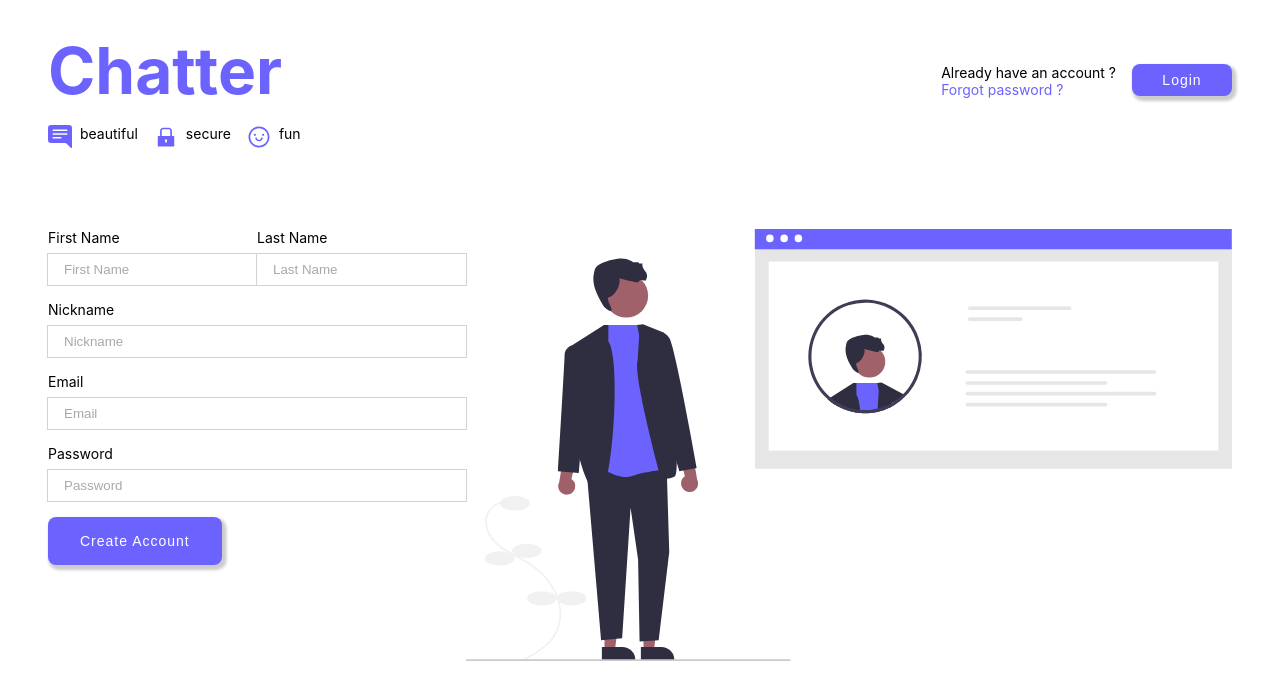
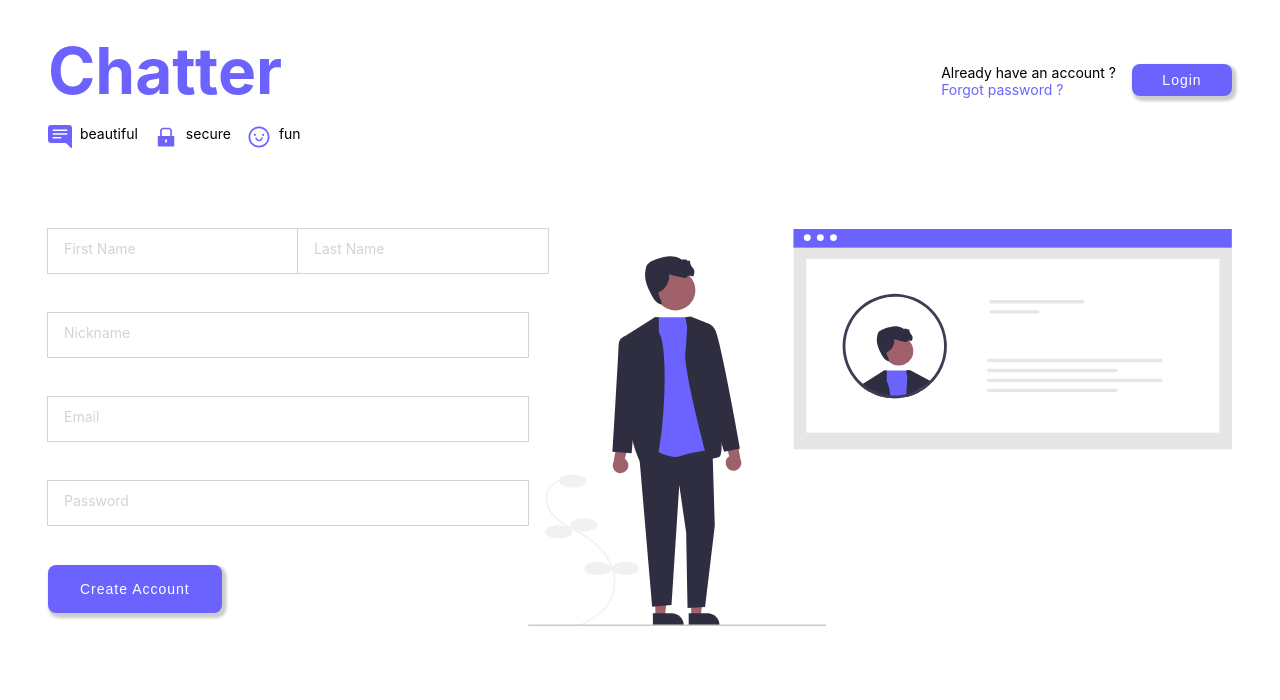
Before and after one commit to stefanghadjiew/chatter, a React (Create React App) app in the folder client/: page / in a window 1280 px wide. Shown: the top 700 px of the page. Built offline with nearby package versions, Linux system fonts and the light colour scheme.

Commit message:
Improve Input component - add two variants (outlined/filled), adjust styles and classes

```diff
--- a/client/src/components/Input/Input.jsx
+++ b/client/src/components/Input/Input.jsx
@@ -1,4 +1,3 @@
-import React from 'react';
 import classes from './styles.module.scss';
 import { InputError } from './InputError/InputError';
 import { assignClasses } from 'utils';
@@ -6,45 +5,77 @@ import { assignClasses } from 'utils';
 export const Input = ({
     value,
     label,
+    placeholder,
     onChange,
     type = 'text',
+    variant,
     error,
     success,
     removeValidation,
     removeLabel = false,
     componentClasses,
     componentInputClasses,
-    removeHoverEffect = false,
+    removeBorder,
+    removeOutline,
 }) => {
+    //create logic for removing focus-within
+
+    const INPUT_TYPES = ['filled', 'outlined'];
+
+    const assignVariant = INPUT_TYPES.includes(variant)
+        ? classes[`input-wrapper--${variant}`]
+        : classes[`input-wrapper--${INPUT_TYPES[0]}`];
+
+    const assignErrorClasses =
+        !removeValidation && error
+            ? classes[
+                  `input-wrapper--${
+                      variant ? variant : INPUT_TYPES[0]
+                  }--error`
+              ]
+            : '';
+
+    const assignSuccessClasses =
+        !removeValidation && success
+            ? classes[
+                  `input-wrapper--${
+                      variant ? variant : INPUT_TYPES[0]
+                  }--success`
+              ]
+            : '';
+
+    const assignRemoveBorder = removeBorder
+        ? classes['input-wrapper--outlined--remove-border']
+        : '';
+    const assignRemoveOutline = removeOutline
+        ? classes['input-wrapper--filled--remove-outline']
+        : '';
+
     return (
         <div
             className={[
+                assignVariant,
                 classes['input-wrapper'],
+                assignErrorClasses,
+                assignSuccessClasses,
+                assignRemoveBorder,
+                assignRemoveOutline,
                 assignClasses(componentClasses),
             ].join(' ')}
         >
-            {!removeLabel && (
-                <label className={classes['label']} htmlFor="name">
-                    {label}
-                </label>
-            )}
             <input
-                placeholder={label || 'Type in here...'}
-                className={[
-                    !removeValidation && error && classes['input--error'],
-                    !removeValidation &&
-                        success &&
-                        classes['input--success'],
-                    classes['input'],
-                    !removeHoverEffect && classes['input--hover'],
-                    assignClasses(componentInputClasses),
-                ].join(' ')}
+                placeholder={removeLabel ? placeholder : ''}
+                className={[assignClasses(componentInputClasses)].join(
+                    ' '
+                )}
                 value={value}
                 onChange={onChange}
                 name="name"
                 type={type}
                 autoComplete="off"
             />
+
+            {!removeLabel && <label htmlFor="name">{label}</label>}
             <InputError
                 error={error}
                 success={success}
--- a/client/src/components/Input/InputError/styles.module.scss
+++ b/client/src/components/Input/InputError/styles.module.scss
@@ -2,12 +2,11 @@
 
 .helper-text {
     display: flex;
-    align-items: center;
-    justify-content: center;
+
     position: absolute;
 
     right: 0;
-    top: 0;
+    top: -30px;
 
     svg {
         width: 18px !important;
--- a/client/src/components/Input/styles.module.scss
+++ b/client/src/components/Input/styles.module.scss
@@ -1,41 +1,99 @@
 @use '../../sassStyles/variables';
 
 .input-wrapper {
-    display: flex;
-    flex-direction: column;
     position: relative;
-    margin-bottom: 1rem;
+    margin-bottom: 2.5rem;
+    min-width: 250px;
+    height: 44px;
+    transition: outline 0.2s ease-in-out, border-color 0.2s ease-in-out;
+
+    input {
+        padding: 0.5rem 1rem;
+        width: 100%;
+        height: 100%;
+        border: 0;
+        outline: 0;
+        line-height: variables.$line-height;
     }
 
-.input {
+    label {
+        position: absolute;
+        top: 0;
+        left: 0;
+        bottom: 0;
         padding: 0.5rem 1rem;
+        color: variables.$grey;
+        pointer-events: none;
+        background-color: transparent;
+        line-height: variables.$line-height;
+        transition: all 0.2s ease-in-out;
+    }
 
+    &--filled {
         border: 0;
         outline: 1px solid variables.$grey;
-    transition: outline 0.1s ease-in-out;
+
+        &:focus-within {
+            outline: 2px solid variables.$primary;
+        }
 
         &--error {
-        border: 0;
+            &:focus-within {
                 outline: 2px solid variables.$danger;
+            }
         }
 
         &--success {
-        border: 0;
+            &:focus-within {
                 outline: 2px solid variables.$success;
             }
         }
 
-.input--hover {
-    &::placeholder {
-        color: variables.$darkgray;
+        &:focus-within label,
+        input:not(:placeholder-shown) ~ label {
+            padding: 0 0.5rem;
+            background-color: variables.$white;
+            top: -14px;
+            left: 16px;
+            bottom: auto;
         }
 
-    &:not(:focus) {
-        transition: transform 0.3s ease-in-out;
+        &--remove-outline {
+            outline: 0;
+        }
     }
 
-    &:focus {
-        transition: all 0.3s ease-in-out;
-        transform: scale(1.025);
+    &--outlined {
+        outline: 0;
+        border-bottom: 1px solid variables.$grey;
+
+        &:focus-within {
+            border-bottom: 2px solid variables.$primary;
+        }
+
+        &:focus-within label,
+        input:not(:placeholder-shown) ~ label {
+            padding: 0 0.5rem;
+            background-color: variables.$white;
+            top: -14px;
+            left: 10px;
+            bottom: auto;
+        }
+
+        &--error {
+            &:focus-within {
+                border-bottom: 2px solid variables.$danger;
             }
         }
+
+        &--success {
+            &:focus-within {
+                border-bottom: 2px solid variables.$success;
+            }
+        }
+
+        &--remove-border {
+            border: 0;
+        }
+    }
+}
--- a/client/src/sassStyles/_global.module.scss
+++ b/client/src/sassStyles/_global.module.scss
@@ -64,7 +64,7 @@ h1 {
 }
 
 label {
-    margin-bottom: 0.5rem;
+    /* margin-bottom: 0.5rem; */
     font-size: 0.875rem;
 }
 
--- a/client/src/sassStyles/_utility.module.scss
+++ b/client/src/sassStyles/_utility.module.scss
@@ -99,18 +99,10 @@
 }
 
 .flex-justify-start {
-    justify-content: start;
-}
-
-.flex-justify-end {
-    justify-content: end;
-}
-
-.flex-justify-start {
     justify-content: flex-start;
 }
 
-.flex-justify-end {
+.flex-justify-flex-end {
     justify-content: flex-end;
 }
 
--- a/client/src/sassStyles/_variables.scss
+++ b/client/src/sassStyles/_variables.scss
@@ -13,6 +13,7 @@ $pastel-blue: #5b6ed9;
 $darkgray: #a9a9a9;
 $boxShadow: rgba(0, 0, 0, 0.2);
 $backdrop: rgba(0, 0, 0, 0.5);
+$line-height: 1.5rem;
 
 // FONTS
 $pfont: 0.875rem;
```
Lines whose indentation alone changed are shown as unchanged.
